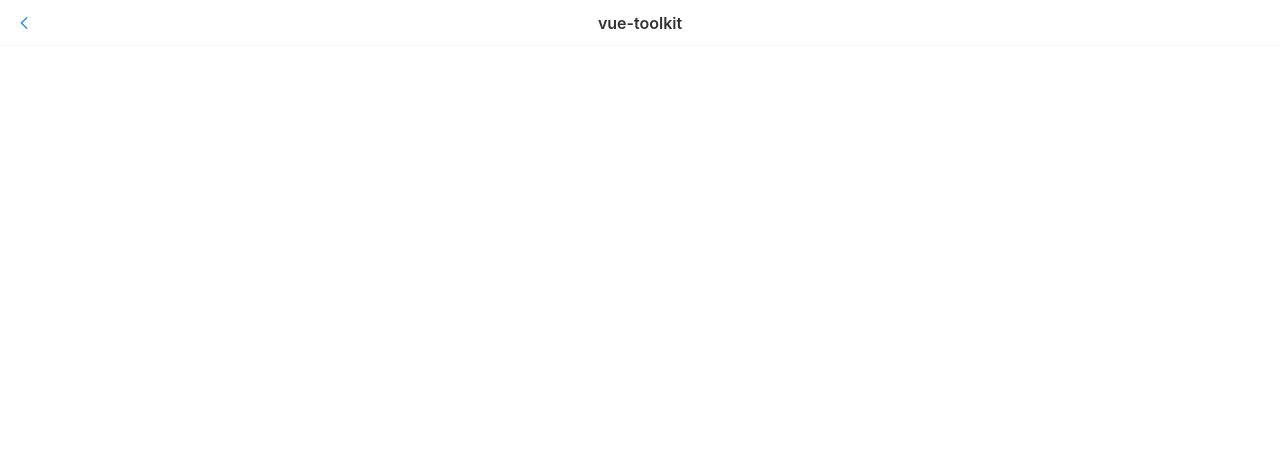
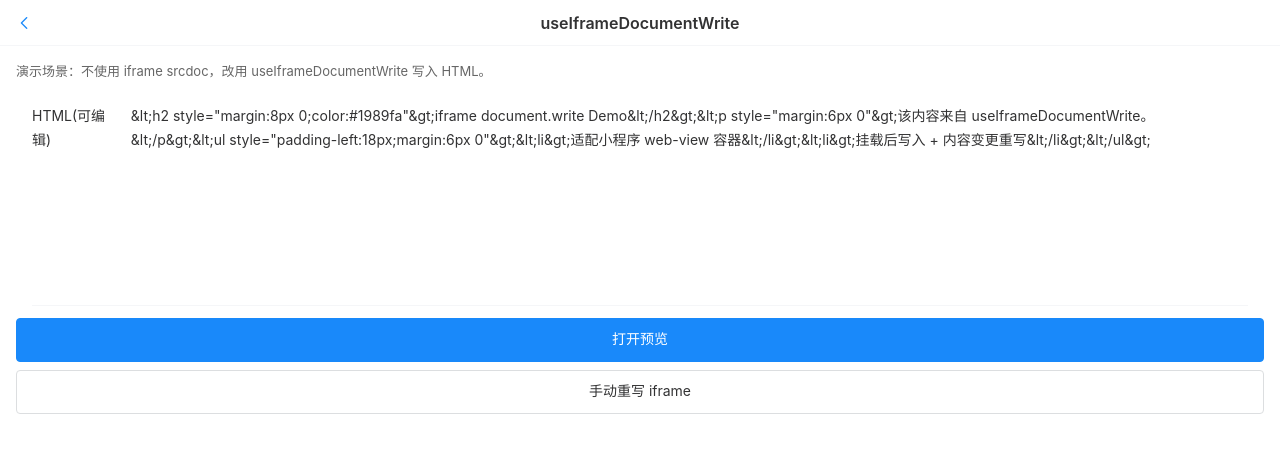
Before and after one commit to JohnieXu/vue-toolkit, a Vue app in the folder demo/: page /vue-hooks-utils/iframe-write in a window 1280 px wide. Before the commit this address had no page. Shown: the top 452 px of the page. Built offline with nearby package versions, Linux system fonts and the light colour scheme.

Commit message:
docs: add iframe-write demo to vue-hooks-utils showcasing document.write usage in miniapp web-view

```diff
--- a/demo/src/router/index.js
+++ b/demo/src/router/index.js
@@ -18,6 +18,12 @@ const routes = [
     name: 'vue-hooks-utils',
     component: () => import('../views/vue-hooks-utils/Index.vue'),
     meta: { title: 'vue-hooks-utils' },
+  },
+  {
+    path: '/vue-hooks-utils/iframe-write',
+    name: 'vue-hooks-utils-iframe-write',
+    component: () => import('../views/vue-hooks-utils/IframeWrite.vue'),
+    meta: { title: 'useIframeDocumentWrite' },
   },
   {
     path: '/vue-modal-utils/phase1',
--- /dev/null
+++ b/demo/src/views/vue-hooks-utils/IframeWrite.vue
@@ -0,0 +1,106 @@
+<script setup>
+  import { computed, nextTick, ref, watch } from 'vue'
+  import { useIframeDocumentWrite } from 'vue-hooks-utils'
+
+  const decodeHtmlEntities = (html) => {
+    if (!html) return ''
+    const source = String(html)
+    if (typeof document === 'undefined') return source
+    const textArea = document.createElement('textarea')
+    textArea.innerHTML = source
+    return textArea.value
+  }
+
+  const visible = ref(false)
+  const encodedInput = ref(
+    '&lt;h2 style="margin:8px 0;color:#1989fa"&gt;iframe document.write Demo&lt;/h2&gt;' +
+      '&lt;p style="margin:6px 0"&gt;该内容来自 useIframeDocumentWrite。&lt;/p&gt;' +
+      '&lt;ul style="padding-left:18px;margin:6px 0"&gt;' +
+      '&lt;li&gt;适配小程序 web-view 容器&lt;/li&gt;' +
+      '&lt;li&gt;挂载后写入 + 内容变更重写&lt;/li&gt;' +
+      '&lt;/ul&gt;'
+  )
+
+  const decodedHtml = computed(() => decodeHtmlEntities(encodedInput.value))
+  const { iframeRef, writeIframeContent } = useIframeDocumentWrite(decodedHtml, {
+    retry: 2,
+    retryDelay: 60,
+  })
+
+  const writeNow = async () => {
+    await nextTick()
+    await writeIframeContent()
+  }
+
+  watch(visible, async (value) => {
+    if (!value) return
+    await writeNow()
+  })
+
+  watch(decodedHtml, async () => {
+    if (!visible.value) return
+    await writeNow()
+  })
+</script>
+
+<template>
+  <div class="iframe-demo">
+    <p class="desc">演示场景：不使用 iframe srcdoc，改用 useIframeDocumentWrite 写入 HTML。</p>
+
+    <van-field
+      v-model="encodedInput"
+      type="textarea"
+      rows="8"
+      autosize
+      label="HTML(可编辑)"
+      placeholder="请输入 HTML 或 HTML 实体"
+    />
+
+    <div class="actions">
+      <van-button type="primary" block @click="visible = true">打开预览</van-button>
+      <van-button block @click="writeNow">手动重写 iframe</van-button>
+    </div>
+
+    <van-popup v-model:show="visible" round position="bottom" :style="{ height: '70%' }">
+      <div class="popup-body">
+        <div class="hint">已通过 document.write 注入以下内容：</div>
+        <iframe ref="iframeRef" class="iframe-view" />
+      </div>
+    </van-popup>
+  </div>
+</template>
+
+<style scoped lang="scss">
+  .iframe-demo {
+    padding: 16px;
+  }
+  .desc {
+    margin: 0 0 12px;
+    color: #666;
+    font-size: 13px;
+    line-height: 1.5;
+  }
+  .actions {
+    margin-top: 12px;
+    display: grid;
+    gap: 8px;
+  }
+  .popup-body {
+    height: 100%;
+    padding: 12px;
+    box-sizing: border-box;
+    background: #f7f8fa;
+  }
+  .hint {
+    margin-bottom: 8px;
+    color: #666;
+    font-size: 12px;
+  }
+  .iframe-view {
+    width: 100%;
+    height: calc(100% - 24px);
+    border: none;
+    border-radius: 8px;
+    background: #fff;
+  }
+</style>
--- a/demo/src/views/vue-hooks-utils/Index.vue
+++ b/demo/src/views/vue-hooks-utils/Index.vue
@@ -1,7 +1,9 @@
 <script setup>
   import { computed, ref } from 'vue'
+  import { useRouter } from 'vue-router'
   import { useEventListener, usePageActive, useScrollVisibility } from 'vue-hooks-utils'
 
+  const router = useRouter()
   const scrollContainerRef = ref(null)
   const keydownCount = ref(0)
 
@@ -33,6 +35,15 @@
     <h2 class="title">vue-hooks-utils</h2>
     <p class="desc">按键盘方向键 ↓ 可触发 useEventListener 计数。</p>
 
+    <van-cell-group inset class="nav-group">
+      <van-cell
+        title="Demo: useIframeDocumentWrite"
+        label="小程序 web-view + iframe 场景下使用 document.write 渲染 HTML"
+        is-link
+        @click="router.push('/vue-hooks-utils/iframe-write')"
+      />
+    </van-cell-group>
+
     <van-cell-group inset>
       <van-cell title="页面激活状态（usePageActive）" :value="isPageActive ? '激活中' : '未激活'" />
       <van-cell title="滚动方向（useScrollVisibility）" :value="directionLabel" />
@@ -62,6 +73,9 @@
     font-size: 13px;
     color: #666;
   }
+  .nav-group {
+    margin-bottom: 12px;
+  }
   .scroll-box {
     margin-top: 12px;
     max-height: 240px;
```
